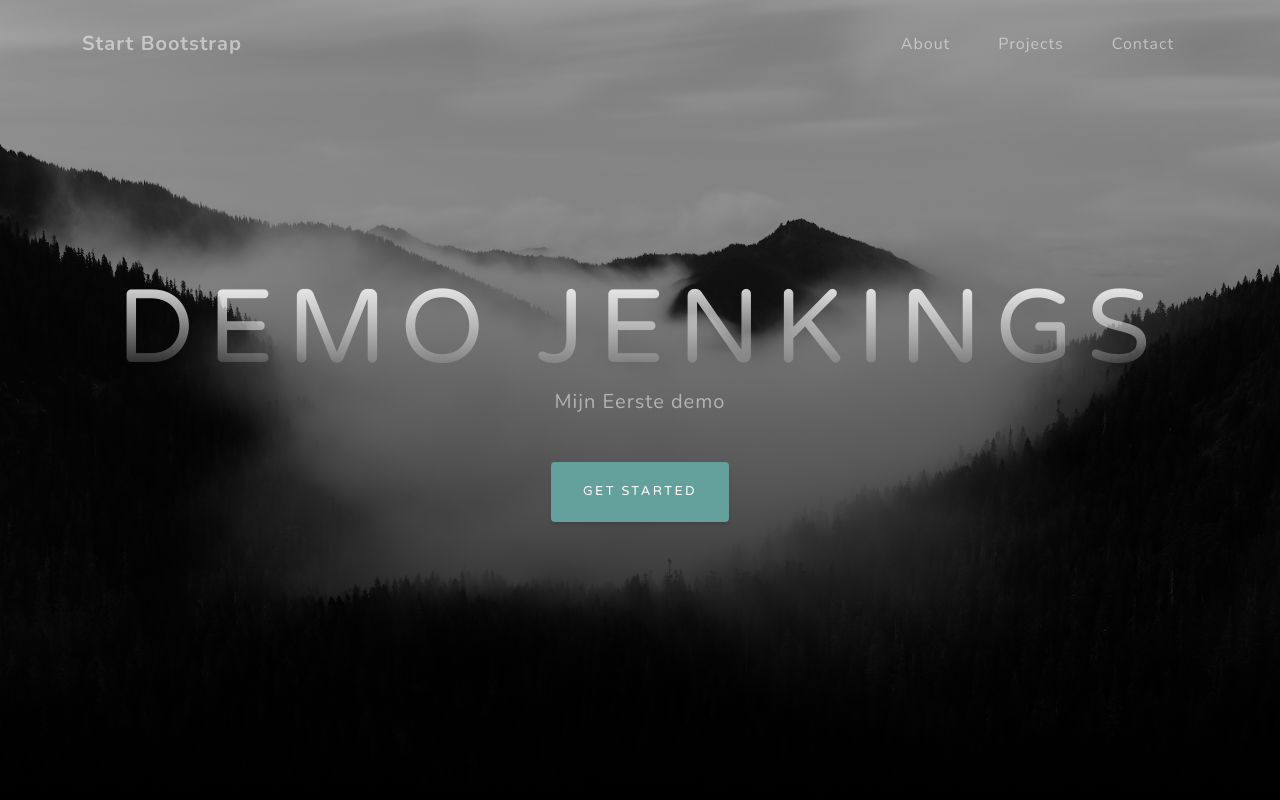
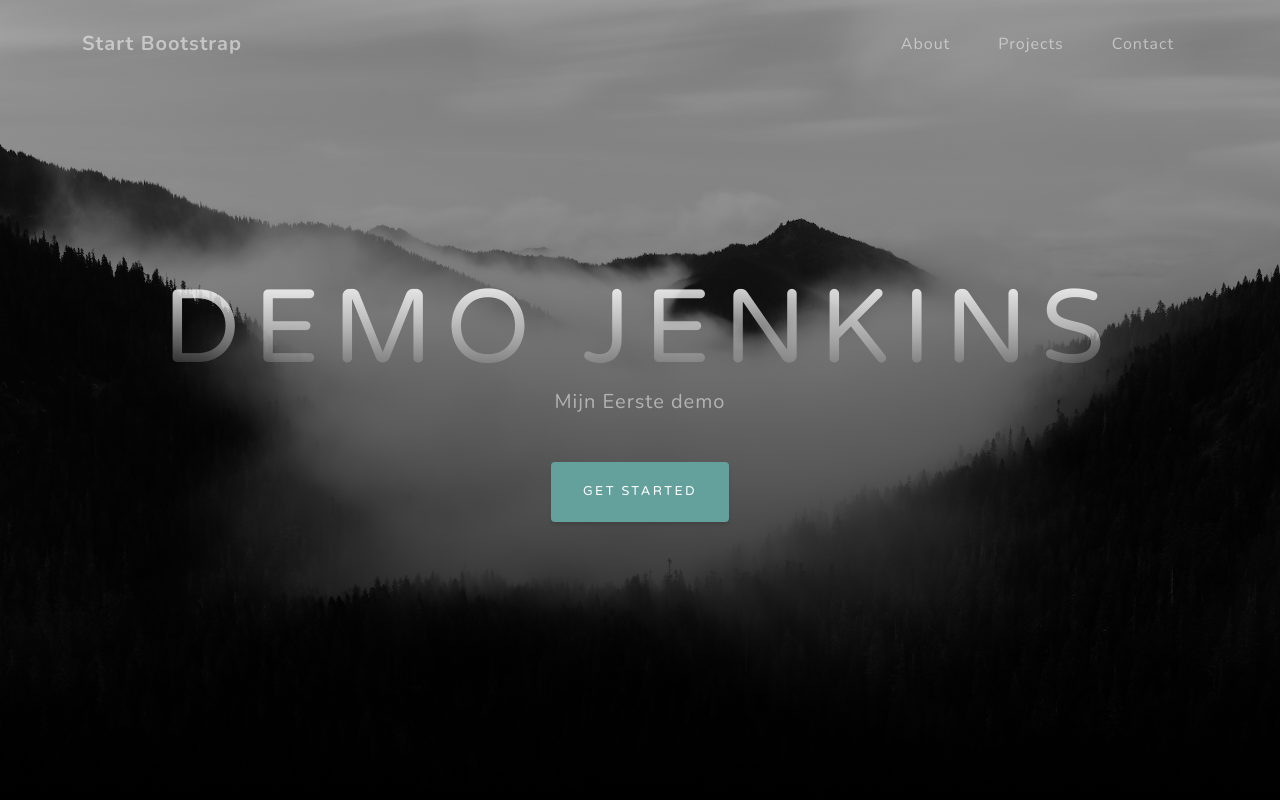
Before and after one commit to BartTho/Jenkins.web, a plain HTML site: page index.html in a window 1280 px wide. Shown: the top 800 px of the page. Drawn offline with nearby package versions, Linux system fonts and the light colour scheme.

Commit message:
Update index.html

```diff
--- a/index.html
+++ b/index.html
@@ -37,7 +37,7 @@
         <header class="masthead">
             <div class="container d-flex h-100 align-items-center">
                 <div class="mx-auto text-center">
-                    <h1 class="mx-auto my-0 text-uppercase">Demo Jenkings</h1>
+                    <h1 class="mx-auto my-0 text-uppercase">Demo Jenkins</h1>
                     <h2 class="text-white-50 mx-auto mt-2 mb-5">Mijn Eerste demo</h2>
                     <a class="btn btn-primary js-scroll-trigger" href="#about">Get Started</a>
                 </div>
```
